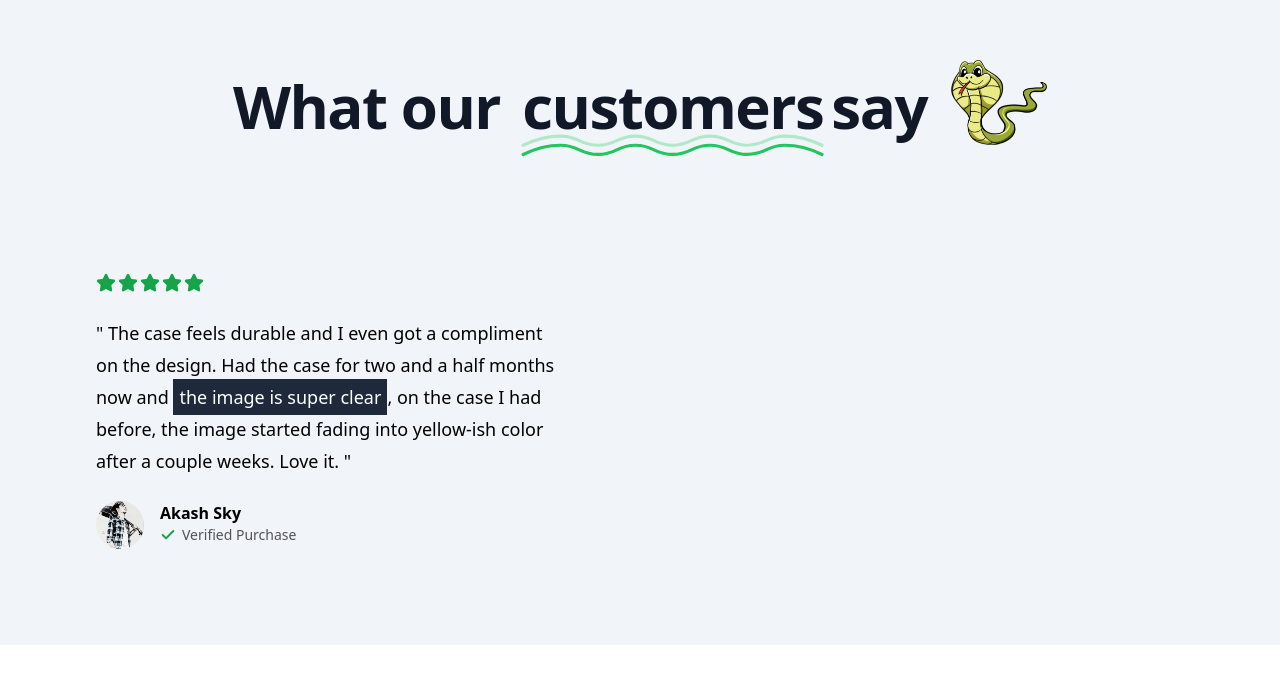
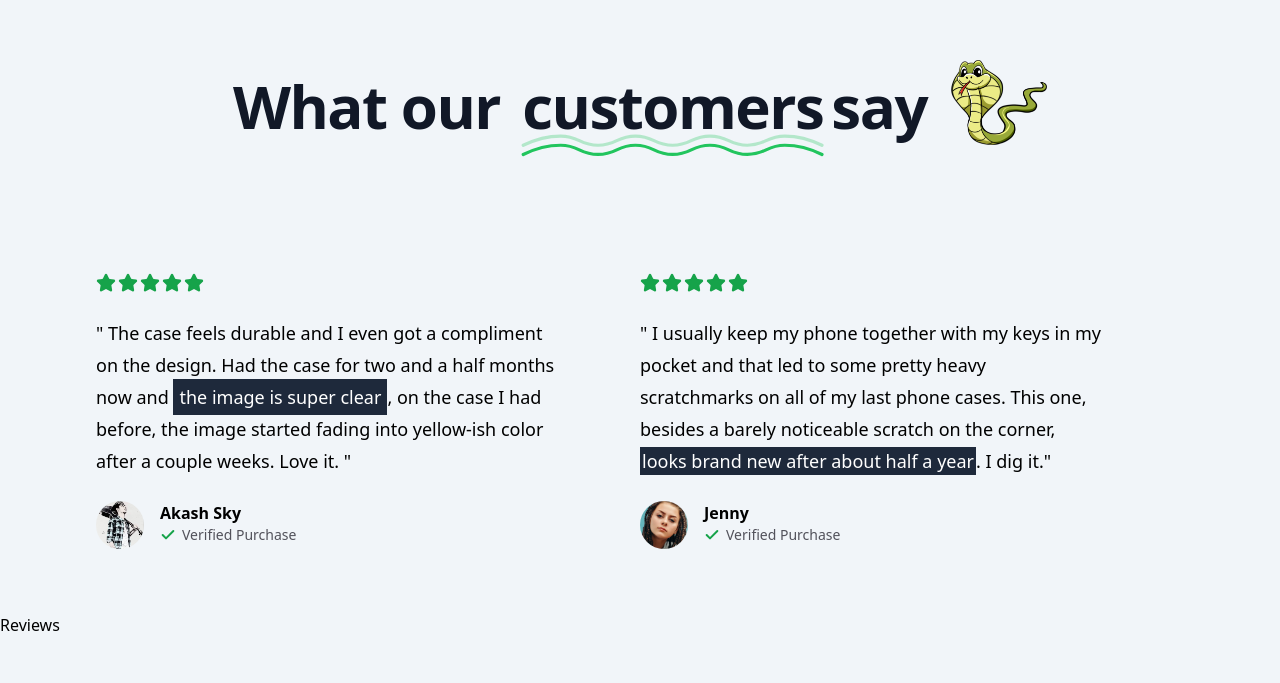
Before and after one commit to Shariful-Islam-Saju/Case-Cobra, a Next.js app: page / in a window 1280 px wide. Shown: the part 1032-1715 px from the top of the page. Before the commit the page ends 1677 px from the top, so only its background shows below. Built offline with nearby package versions, Linux system fonts and the light colour scheme; no server answers.

Commit message:
add reviews

```diff
--- a/package.json
+++ b/package.json
@@ -13,6 +13,7 @@
     "@radix-ui/react-slot": "^1.1.0",
     "class-variance-authority": "^0.7.0",
     "clsx": "^2.1.1",
+    "framer-motion": "^11.12.0",
     "lucide-react": "^0.456.0",
     "next": "15.0.3",
     "next-auth": "^5.0.0-beta.25",
--- a/src/app/page.tsx
+++ b/src/app/page.tsx
@@ -3,6 +3,7 @@
 import { Icon } from "@/components/icon";
 import MaxWidthWrapper from "@/components/MaxWidthWrapper";
 import Phone from "@/components/Phone";
+import Reviews from "@/components/Reviews";
 import { Check, Star } from "lucide-react";
 
 export default function Home() {
@@ -146,9 +147,42 @@ export default function Home() {
                   alt="user"
                 />
                 <div className="flex flex-col">
-                  <p className="font-semibold">
-                    Akash Sky
-                  </p>
+                  <p className="font-semibold">Akash Sky</p>
+                  <div className=" flex gap-1.5 items-center text-zinc-600">
+                    <Check className="h-4 w-4 stroke-[3px] text-green-600" />
+                    <p className="text-sm">Verified Purchase</p>
+                  </div>
+                </div>
+              </div>
+            </div>{" "}
+            <div className="flex flex-col flex-auto gap-4 lg:pr-8 xl:pr-20">
+              <div className="flex gap-0.5 mb-2">
+                <Star className="h-5 w-5 text-green-600 fill-green-600" />
+                <Star className="h-5 w-5 text-green-600 fill-green-600" />
+                <Star className="h-5 w-5 text-green-600 fill-green-600" />
+                <Star className="h-5 w-5 text-green-600 fill-green-600" />
+                <Star className="h-5 w-5 text-green-600 fill-green-600" />
+              </div>
+              <div className="text-lg leading-8">
+                <p>
+                  &quot; I usually keep my phone together with my keys in my
+                  pocket and that led to some pretty heavy scratchmarks on all
+                  of my last phone cases. This one, besides a barely noticeable
+                  scratch on the corner,{" "}
+                  <span className="p-0.5 bg-slate-800 text-white">
+                    looks brand new after about half a year
+                  </span>
+                  . I dig it.&quot;
+                </p>
+              </div>
+              <div className="flex gap-4 mt-2">
+                <img
+                  src="/users/user-2.png"
+                  className="rounded-full h-12 w-12 object-cover"
+                  alt="user"
+                />
+                <div className="flex flex-col">
+                  <p className="font-semibold">Jenny</p>
                   <div className=" flex gap-1.5 items-center text-zinc-600">
                     <Check className="h-4 w-4 stroke-[3px] text-green-600" />
                     <p className="text-sm">Verified Purchase</p>
@@ -158,6 +192,9 @@ export default function Home() {
             </div>
           </div>
         </MaxWidthWrapper>
+        <div className="pt-16">
+          <Reviews />
+        </div>
       </section>
     </div>
   );
--- /dev/null
+++ b/src/components/Reviews.tsx
@@ -0,0 +1,9 @@
+import React from 'react'
+
+const Reviews = () => {
+  return (
+    <div>Reviews</div>
+  )
+}
+
+export default Reviews
```
Also changed, not shown: 1 other file (tests, documents, lock files or other folders).
